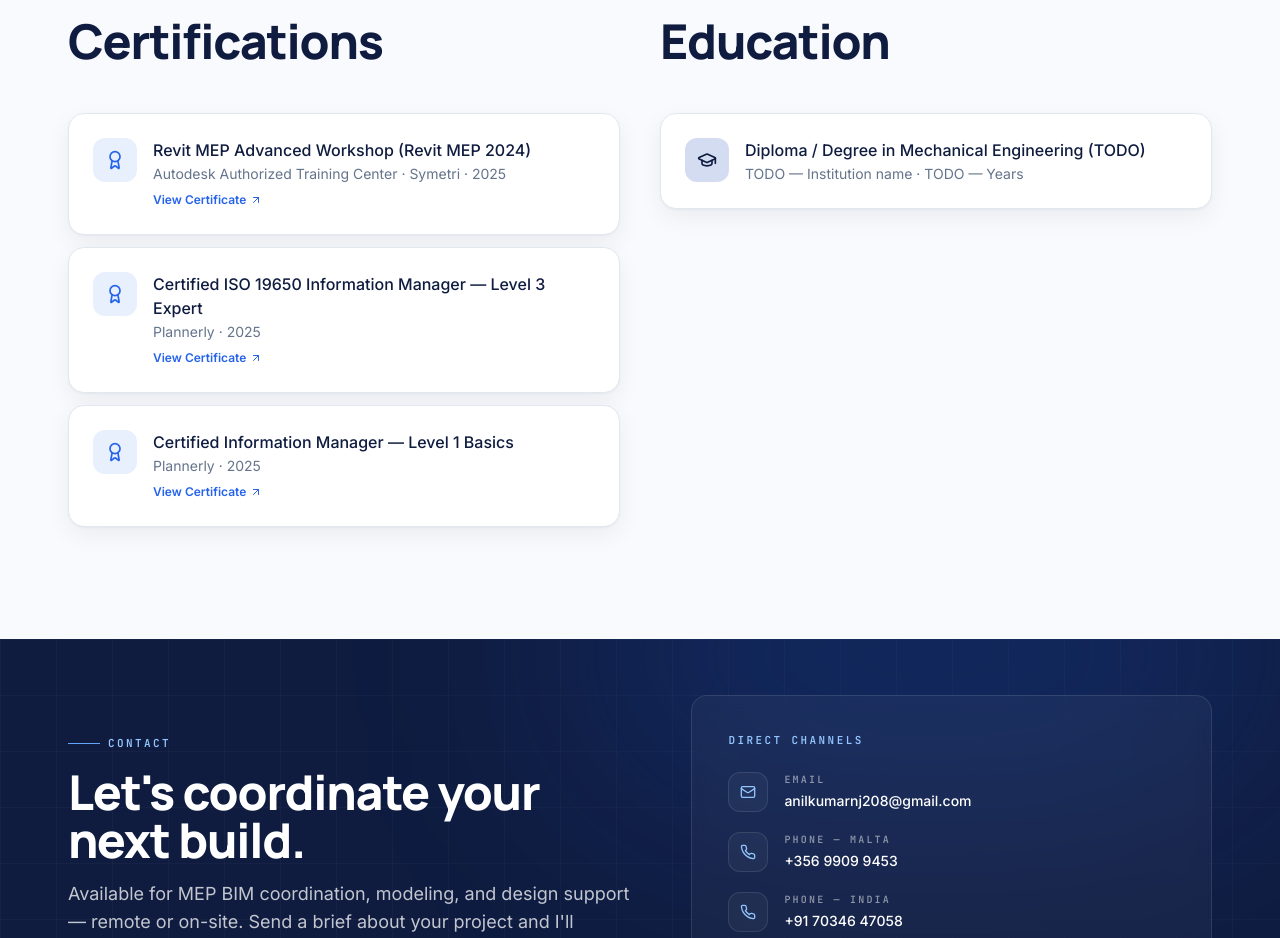
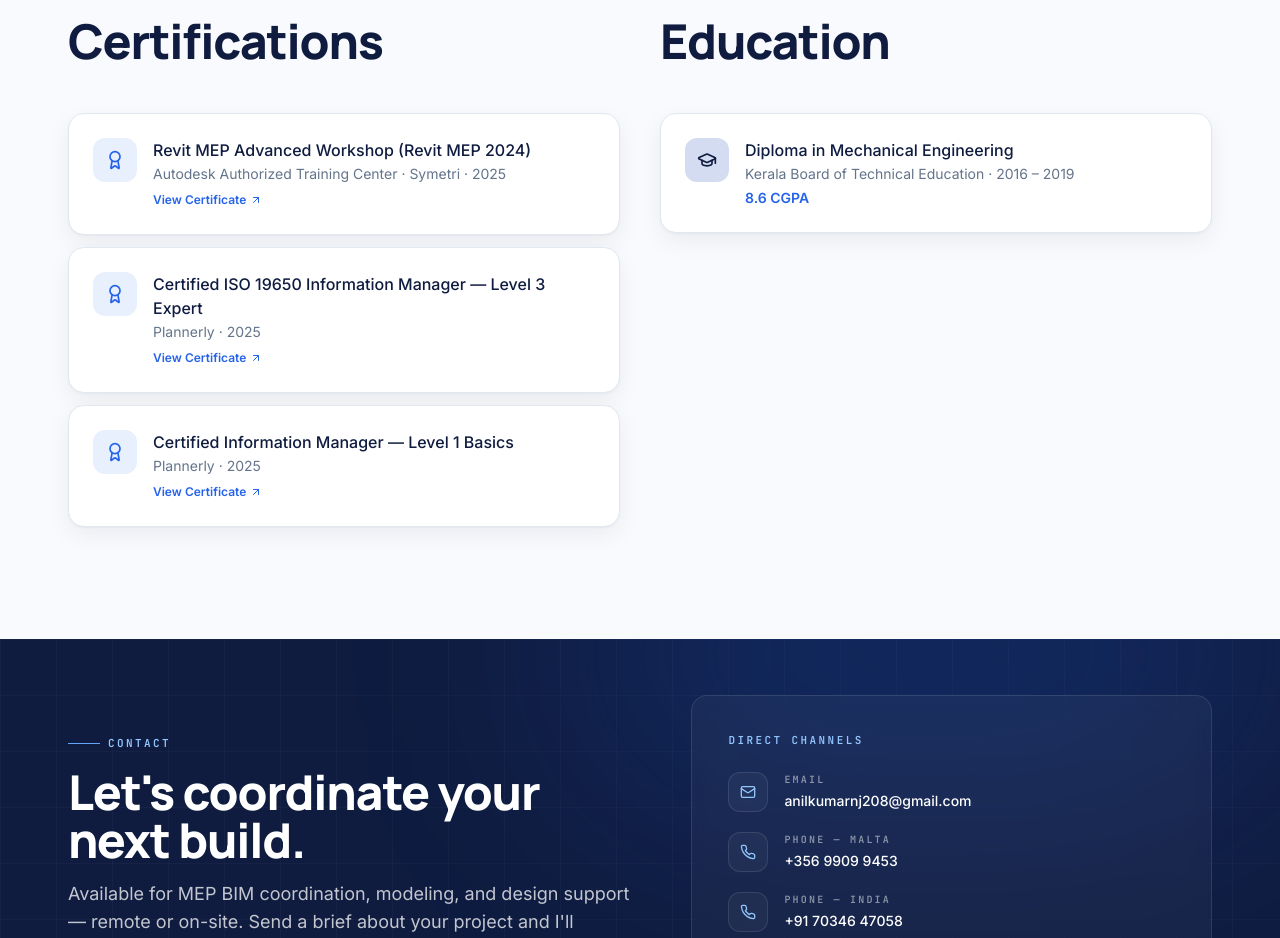
Before and after one commit to akhil-anil-dev/portfolio-anilkumar, a Next.js app: page / in a window 1280 px wide. Shown: the part 7240-8178 px from the top of the page. Built offline with nearby package versions, Linux system fonts and the light colour scheme.

Commit message:
chore: added education details

```diff
--- a/components/Certifications.tsx
+++ b/components/Certifications.tsx
@@ -63,6 +63,11 @@ export default function Certifications() {
                       {e.institution}
                       {e.period && <span> · {e.period}</span>}
                     </p>
+                    {e.grade && (
+                      <p className="mt-1 text-sm font-semibold text-accent-600">
+                        {e.grade}
+                      </p>
+                    )}
                   </div>
                 </div>
               </Reveal>
--- a/lib/data.ts
+++ b/lib/data.ts
@@ -447,15 +447,19 @@ export const certifications: {
 ];
 
 /* ─────────── Education ─────────── */
-/** TODO: replace with real education history. */
-export const education: { degree: string; institution: string; period?: string }[] =
-  [
-    {
-      degree: "Diploma / Degree in Mechanical Engineering (TODO)",
-      institution: "TODO — Institution name",
-      period: "TODO — Years",
-    },
-  ];
+export const education: {
+  degree: string;
+  institution: string;
+  period?: string;
+  grade?: string;
+}[] = [
+  {
+    degree: "Diploma in Mechanical Engineering",
+    institution: "Kerala Board of Technical Education",
+    period: "2016 – 2019",
+    grade: "8.6 CGPA",
+  },
+];
 
 /* ─────────── Navigation ─────────── */
 export const nav = [
```
